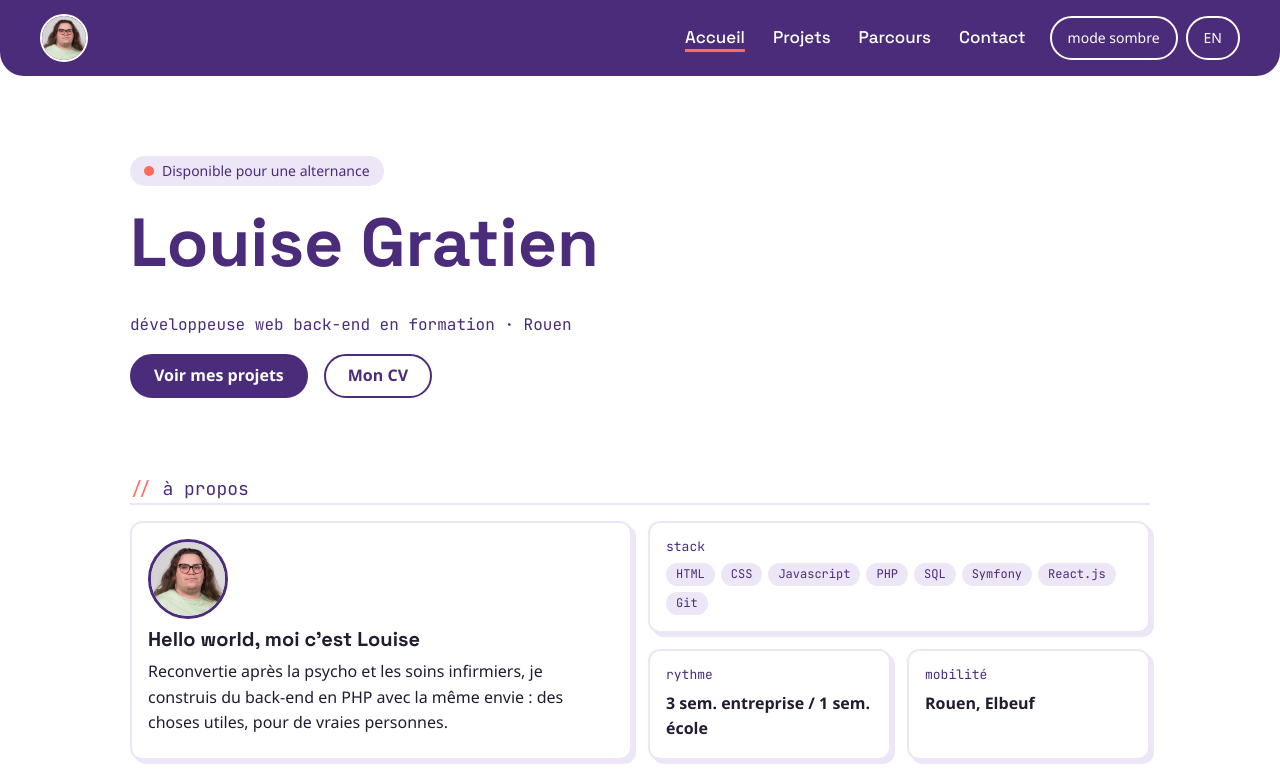
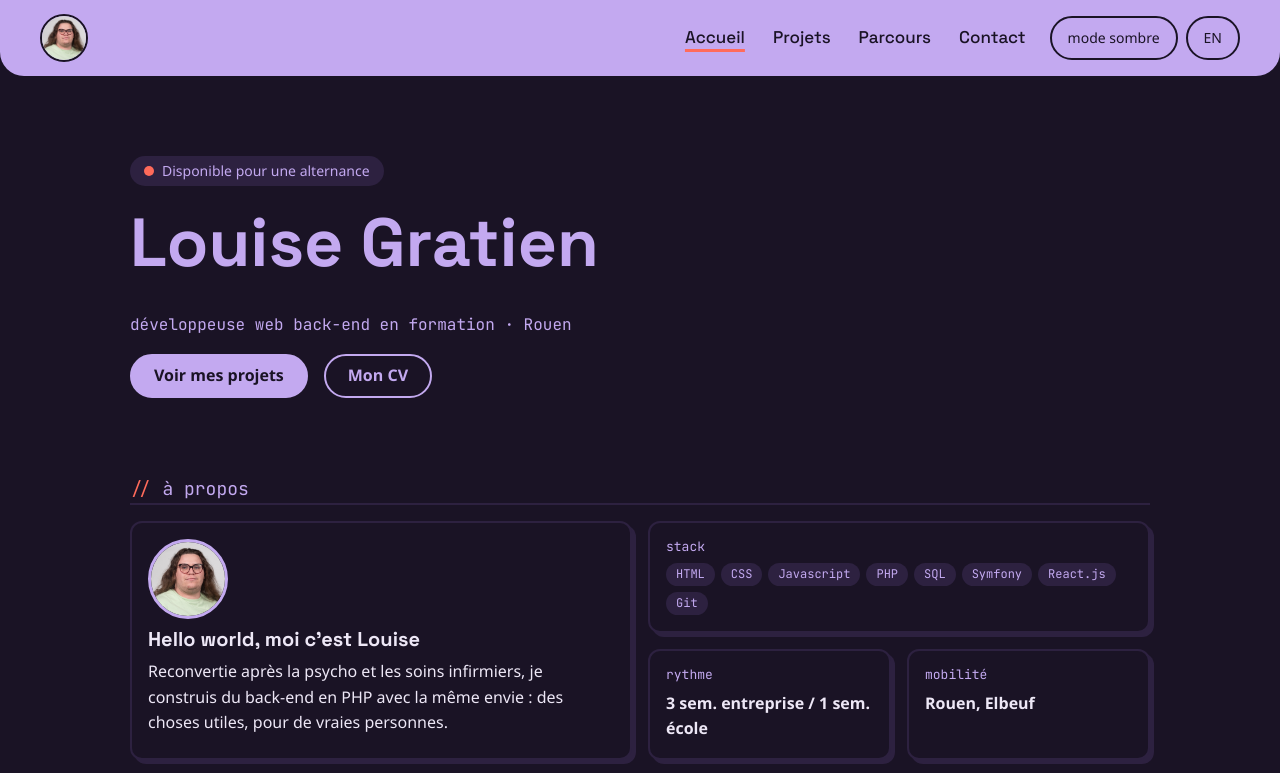
Before and after one commit to louisegratien-ai/portfolio, a plain HTML site: page index.html in a window 1280 px wide. Both pictures are taken after a click on the button "mode sombre". Shown: the top 773 px of the page. Drawn offline with Linux system fonts and the light colour scheme.

Commit message:
dark mode : click

```diff
--- a/css/style.css
+++ b/css/style.css
@@ -4,7 +4,7 @@ initialisation
 :root{
     /* noir et blanc */
     --noir : #241b30;
-    --blanc : #ffffff;
+    --blanc : #fcf8f8;
     /* les 3 couleurs */
     --style : #4a2c7a;   /* violet */
     --deco : #ff6b5b;    /* corail : déco uniquement, jamais pour du texte sur fond clair */
@@ -13,6 +13,15 @@ initialisation
     --title: "Space Grotesk", sans-serif;
     --code: "JetBrains Mono", monospace;
     --font: "Segoe UI", sans-serif;
+}
+
+/*on inverse les couleurs*/
+.sombre {
+    --blanc : #1a1325;
+    --noir : #ede7f6;
+    --style : #c3a9f0;
+    --clair : #2d2140;
+    color-scheme: dark;
 }
 
 * {
@@ -141,7 +150,6 @@ header img{
 .js .burger[aria-expanded="true"] span:nth-child(3){
     transform: translateY(-8px) rotate(-45deg);
 }
-
 
 header nav{
     flex-basis: 100%;
--- a/index.html
+++ b/index.html
@@ -37,7 +37,7 @@
         </ul>
     </nav>
     <div class="mode">
-        <button>
+        <button id="theme" type="button" aria-pressed="false">
             mode sombre
         </button>
         <button>
--- a/javascript/script.js
+++ b/javascript/script.js
@@ -1,10 +1,13 @@
 const burger = document.querySelector(".burger");
+const theme = document.querySelector("#theme");
+const html = document.documentElement;
+
 function fermerMenu(){
     burger.setAttribute("aria-expanded", "false");
     burger.setAttribute("aria-label", "Ouvrir le menu");
 };
 
-document.documentElement.classList.add("js");
+html.classList.add("js");
 
 burger.addEventListener("click", function menuBurger(){
     if (burger.getAttribute("aria-expanded") === "true" ){
@@ -22,3 +25,15 @@ document.addEventListener("keydown", function keyboard(event){
         burger.focus();
     }
 });
+
+theme.addEventListener("click", function themeChange(){
+    if (html.classList.contains("sombre")){
+        html.classList.remove("sombre");
+        theme.setAttribute("aria-pressed", "false");
+        console.log("mode sombre stop");
+    }else {
+        html.classList.add("sombre");
+        theme.setAttribute("aria-pressed", "true");
+        console.log("mode sombre on");
+    }
+});
```
Also changed, not shown: pages/contact.html (+1 -1 lines), pages/parcours.html (+1 -1 lines), pages/projets.html (+1 -1 lines).
